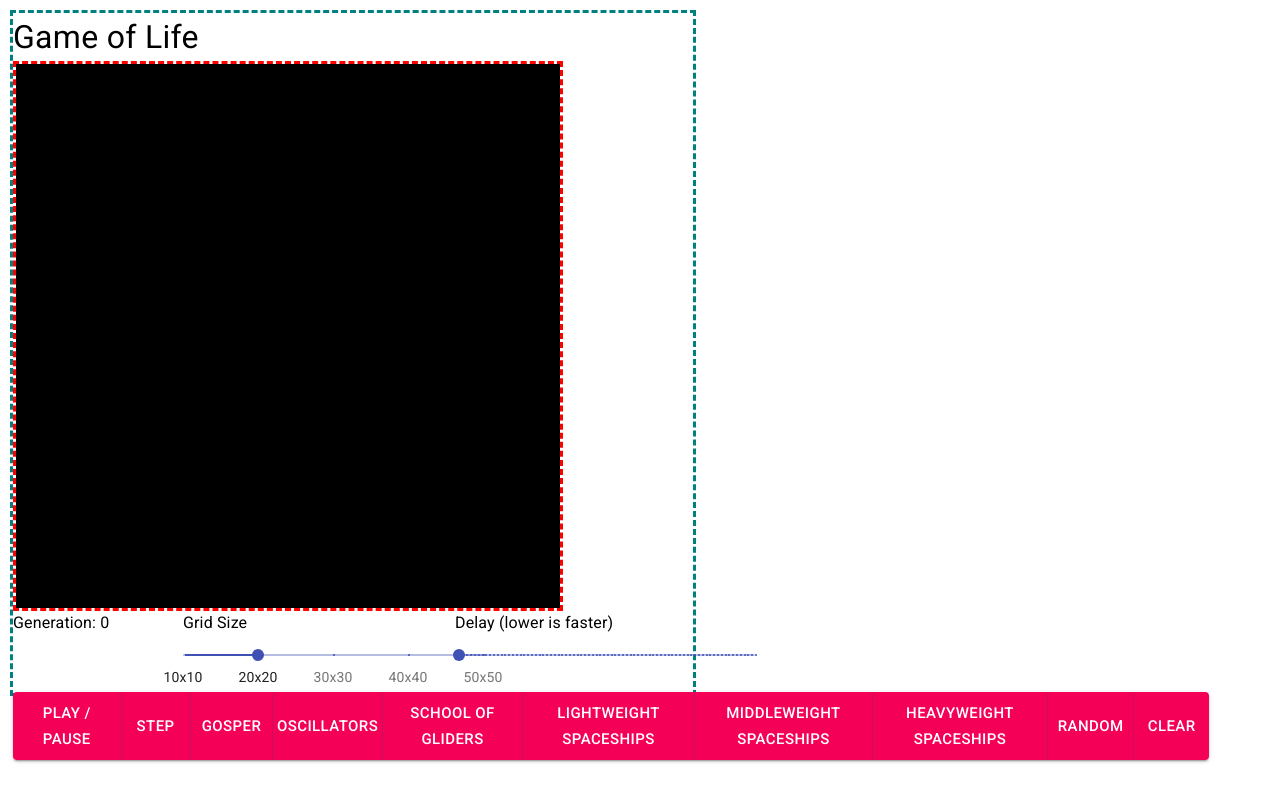
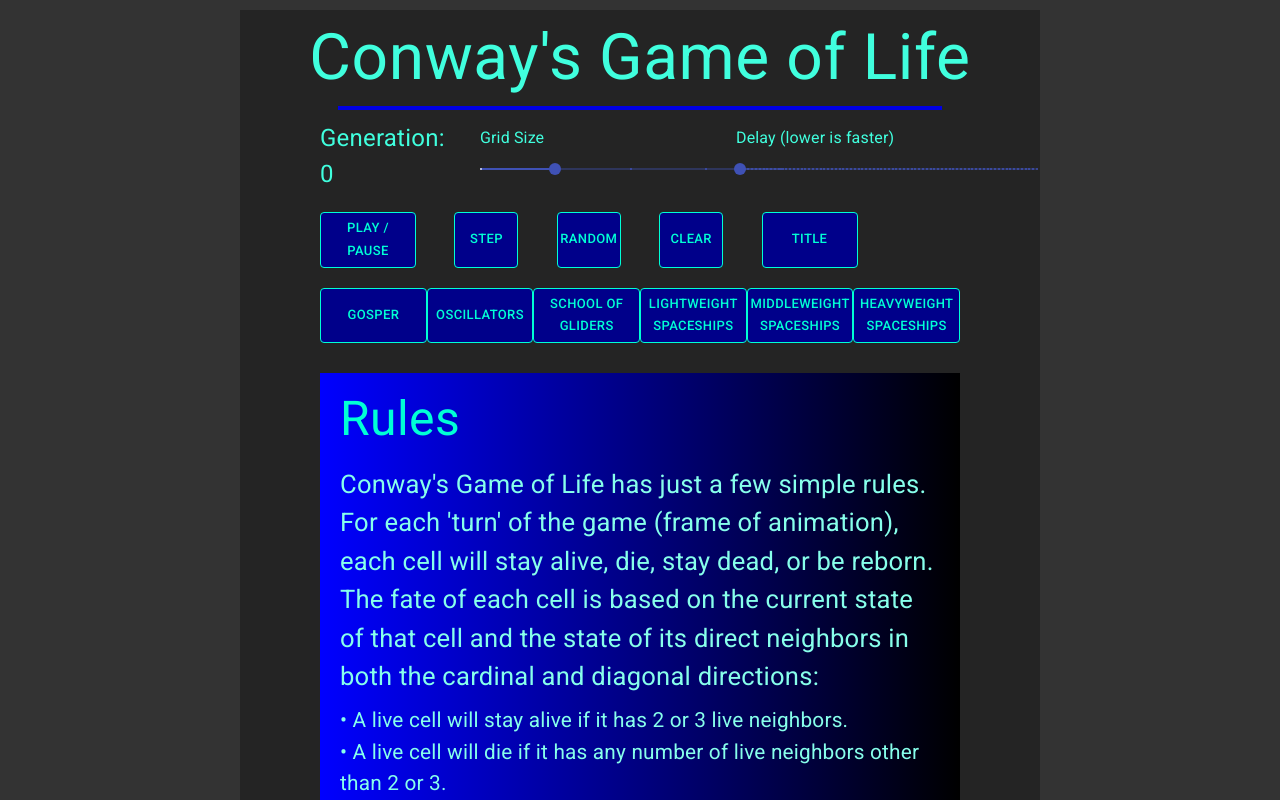
Before and after one commit to bloominstituteoftechnology/CS-Build-Week-1, a React (Create React App) app: page / in a window 1280 px wide. Shown: the top 800 px of the page. Built offline with nearby package versions, Linux system fonts and the light colour scheme.

Commit message:
General styling. Significant progress on About section. Tidied up a bit.

```diff
--- /dev/null
+++ b/src/components/About.js
@@ -0,0 +1,77 @@
+import React from 'react';
+import makeStyles from '@material-ui/styles/makeStyles';
+// import useTheme from '@material-ui/styles/useTheme';
+import Typography from '@material-ui/core/Typography';
+
+const useStyles = makeStyles(theme => ({
+  rectangle: {
+    width: '80%',
+    margin: '20px auto',
+    background: 'linear-gradient(90deg, rgba(0,0,255,1) 0%, rgba(0,0,0,1) 100%)'
+  },
+  title: {
+    display: 'flex',
+    padding: '10px 20px 0 20px',
+    width: '100%',
+    fontSize: '3em',
+    color: [theme.palette.alive.a]
+  },
+  text: {
+    display: 'flex',
+    padding: '10px 20px',
+    fontSize: '1.6em',
+    color: [theme.palette.alive.e]
+  },
+  bullet: {
+    padding: '0 20px',
+    fontSize: '1.3em',
+    color: [theme.palette.alive.e]
+  }
+}));
+
+export default function About() {
+  const classes = useStyles();
+  // const theme = useTheme();
+
+  return (
+    <div className={classes.rectangle}>
+      <Typography className={classes.title}>Rules</Typography>
+      <Typography className={classes.text}>
+        Conway's Game of Life has just a few simple rules. For each 'turn' of
+        the game (frame of animation), each cell will stay alive, die, stay
+        dead, or be reborn. The fate of each cell is based on the current state
+        of that cell and the state of its direct neighbors in both the cardinal
+        and diagonal directions:
+      </Typography>
+      <Typography className={classes.bullet}>
+        • A live cell will stay alive if it has 2 or 3 live neighbors.
+      </Typography>
+      <Typography className={classes.bullet}>
+        • A live cell will die if it has any number of live neighbors other than
+        2 or 3.
+      </Typography>
+      <Typography className={classes.bullet}>
+        • A dead cell will be reborn if it has exactly 3 live neighbors.
+      </Typography>
+      <Typography className={classes.bullet}>
+        • A dead cell will stay dead if it has any number of live neighbors
+        other than 3.
+      </Typography>
+      <Typography className={classes.text}>
+        From these simple rules, a surprising amount of complexity can emerge.
+        Try 'School of Gliders', one of the other presets, or create your own
+        starting board and see what happens.
+      </Typography>
+      <Typography className={classes.title}>
+        Turing Completeness of Game of Life
+      </Typography>
+      <Typography className={classes.text}>
+        Conway's Game of Life has just a few simple rules. For each 'turn' of
+        the game (frame of animation), each cell will stay alive, die, stay
+        dead, or be reborn. The fate of each cell is based on the current state
+        of that cell and the state of its direct neighbors in both the cardinal
+        and diagonal directions:
+      </Typography>
+    </div>
+  );
+}
--- a/src/components/App.js
+++ b/src/components/App.js
@@ -1,15 +1,13 @@
 import React from 'react';
 import ThemeProvider from '@material-ui/styles/ThemeProvider';
 
-import theme from '../assets/mui-themes/main_theme';
+import theme from '../assets/mui_theme';
 import GameOfLife from './GameOfLife';
-// import GameOfLifeCanvas from './GameOfLifeCanvas';
 
 function App() {
   return (
     <ThemeProvider theme={theme}>
       <GameOfLife />
-      {/* <GameOfLifeCanvas /> */}
     </ThemeProvider>
   );
 }
--- a/src/components/Controls.js
+++ b/src/components/Controls.js
@@ -2,9 +2,7 @@ import React from 'react';
 import makeStyles from '@material-ui/styles/makeStyles';
 // import useTheme from '@material-ui/styles/useTheme';
 import Typography from '@material-ui/core/Typography';
-import Grid from '@material-ui/core/Grid';
 import Button from '@material-ui/core/Button';
-import ButtonGroup from '@material-ui/core/ButtonGroup';
 
 import GridSizeSlider from './GridSizeSlider';
 import DelaySlider from './DelaySlider';
@@ -14,12 +12,42 @@ import gliders from '../presets/gliders';
 import LWSSs from '../presets/LWSSs';
 import MWSSs from '../presets/MWSSs';
 import HWSSs from '../presets/HWSSs';
+import title from '../presets/title';
 
 const useStyles = makeStyles(theme => ({
+  container: {
+    width: '80%'
+  },
+  display: {
+    color: [theme.palette.alive.c]
+  },
+  generation: {
+    color: [theme.palette.alive.c],
+    fontSize: '1.5em'
+  },
   topRow: {
+    padding: '10px 0',
     display: 'grid',
     gridTemplateColumns: '20% 35% 35%',
+    justifyContent: 'space-between',
+    alignItems: 'center'
+  },
+  middleRow: {
+    padding: '10px 0',
+    display: 'grid',
+    gridTemplateColumns: '15% 10% 10% 10% 15% 10% ',
     justifyContent: 'space-between'
+  },
+  bottomRow: {
+    padding: '10px 0',
+    display: 'grid',
+    gridTemplateColumns: '1fr 1fr 1fr 1fr 1fr 1fr',
+    justifyContent: 'space-between'
+  },
+  button: {
+    background: [theme.palette.dead.e],
+    color: [theme.palette.alive.a],
+    border: `1px solid ${[theme.palette.alive.a]}`
   }
 }));
 
@@ -36,45 +64,66 @@ export default function Controls({
   clear
 }) {
   const classes = useStyles();
+  // const theme = useTheme();
+
   return (
-    <div>
+    <div className={classes.container}>
       <div className={classes.topRow}>
-        <Typography>Generation: {generation}</Typography>
+        <Typography className={classes.generation}>
+          Generation: {generation}
+        </Typography>
         <GridSizeSlider gridSize={gridSize} updateGridSize={updateGridSize} />
         <DelaySlider delay={delay} updateDelay={updateDelay} />
       </div>
-      <Grid container spacing={3}>
-        <Grid item xs={12} md={6}>
-          <Grid container spacing={1} direction='column' alignItems='center'>
-            <Grid item>
-              <ButtonGroup
-                variant='contained'
-                color='secondary'
-                size='large'
-                aria-label='Large contained secondary button group'
+      <div className={classes.middleRow}>
+        <Button
+          className={classes.button}
+          size='small'
+          onClick={e => playPause(e)}
         >
-                <Button onClick={e => playPause(e)}>Play / Pause</Button>
-                <Button onClick={e => step(e)}>Step</Button>
+          Play / Pause
+        </Button>
+        <Button className={classes.button} size='small' onClick={e => step(e)}>
+          Step
+        </Button>
         <Button
-                  onClick={e =>
-                    preset(e, gosper.gridSize, gosper.delay, gosper.data)
-                  }
+          className={classes.button}
+          size='small'
+          onClick={e => random(e)}
+        >
+          Random
+        </Button>
+        <Button className={classes.button} size='small' onClick={e => clear(e)}>
+          Clear
+        </Button>
+        <Button
+          className={classes.button}
+          size='small'
+          onClick={e => preset(e, title.gridSize, title.delay, title.data)}
+        >
+          Title
+        </Button>
+      </div>
+      <div className={classes.bottomRow}>
+        <Button
+          className={classes.button}
+          size='small'
+          onClick={e => preset(e, gosper.gridSize, gosper.delay, gosper.data)}
         >
           Gosper
         </Button>
         <Button
+          className={classes.button}
+          size='small'
           onClick={e =>
-                    preset(
-                      e,
-                      oscillators.gridSize,
-                      oscillators.delay,
-                      oscillators.data
-                    )
+            preset(e, oscillators.gridSize, oscillators.delay, oscillators.data)
           }
         >
           Oscillators
         </Button>
         <Button
+          className={classes.button}
+          size='small'
           onClick={e =>
             preset(e, gliders.gridSize, gliders.delay, gliders.data)
           }
@@ -82,33 +131,27 @@ export default function Controls({
           School of Gliders
         </Button>
         <Button
-                  onClick={e =>
-                    preset(e, LWSSs.gridSize, LWSSs.delay, LWSSs.data)
-                  }
+          className={classes.button}
+          size='small'
+          onClick={e => preset(e, LWSSs.gridSize, LWSSs.delay, LWSSs.data)}
         >
           Lightweight Spaceships
         </Button>
         <Button
-                  onClick={e =>
-                    preset(e, MWSSs.gridSize, MWSSs.delay, MWSSs.data)
-                  }
+          className={classes.button}
+          size='small'
+          onClick={e => preset(e, MWSSs.gridSize, MWSSs.delay, MWSSs.data)}
         >
           Middleweight Spaceships
         </Button>
         <Button
-                  onClick={e =>
-                    preset(e, HWSSs.gridSize, HWSSs.delay, HWSSs.data)
-                  }
+          className={classes.button}
+          size='small'
+          onClick={e => preset(e, HWSSs.gridSize, HWSSs.delay, HWSSs.data)}
         >
           Heavyweight Spaceships
         </Button>
-                <Button onClick={e => random(e)}>Random</Button>
-                <Button onClick={e => clear(e)}>Clear</Button>
-              </ButtonGroup>
-            </Grid>
-          </Grid>
-        </Grid>
-      </Grid>
+      </div>
     </div>
   );
 }
--- a/src/components/DelaySlider.js
+++ b/src/components/DelaySlider.js
@@ -9,6 +9,9 @@ const useStyles = makeStyles(theme => ({
   },
   margin: {
     height: theme.spacing(3)
+  },
+  display: {
+    color: [theme.palette.alive.c]
   }
 }));
 
@@ -21,7 +24,7 @@ export default function DelaySlider({ delay, updateDelay }) {
 
   return (
     <div className={classes.root}>
-      <Typography id='discrete-slider' gutterBottom>
+      <Typography className={classes.display} id='discrete-slider' gutterBottom>
         Delay (lower is faster)
       </Typography>
       <Slider
--- a/src/components/GameOfLife.js
+++ b/src/components/GameOfLife.js
@@ -9,16 +9,21 @@ import generate from '../utilities/generate';
 
 import Grid from './Grid';
 import Controls from './Controls';
+import About from './About';
 
 const useStyles = makeStyles(theme => ({
   container: {
-    border: '3px dashed teal',
-    width: '85vmin',
-    height: '85vmin',
-    background: [theme.palette.main]
+    margin: '0 auto',
+    width: '100vmin',
+    height: '100vmin',
+    background: [theme.palette.main],
+    display: 'flex',
+    flexDirection: 'column',
+    alignItems: 'center'
   },
   title: {
-    fontSize: '2em'
+    color: [theme.palette.alive.c],
+    fontSize: '4em'
   }
 }));
 
@@ -49,6 +54,7 @@ export default function GameOfLife() {
       tempCellData[index] = 90;
       setCellData(tempCellData);
     }
+    // The following is useful in devloping presets:
     const alive = [];
     tempCellData.forEach((cell, index) => {
       if (cell % 10 === 1) {
@@ -134,8 +140,9 @@ export default function GameOfLife() {
 
   return (
     <Box className={classes.container}>
-      <Typography className={classes.title}>Game of Life</Typography>
+      <Typography className={classes.title}>Conway's Game of Life</Typography>
       <Grid
+        className={classes.grid}
         cellData={cellData}
         gridSize={gridSize}
         toggleCellManual={toggleCellManual}
@@ -155,6 +162,7 @@ export default function GameOfLife() {
         random={random}
         clear={clear}
       />
+      <About />
     </Box>
   );
 }
--- a/src/components/Grid.js
+++ b/src/components/Grid.js
@@ -6,9 +6,9 @@ import MemoCell from './MemoCell';
 
 const useStyles = makeStyles(theme => ({
   grid: {
-    border: '3px dashed red',
-    width: '80%',
-    height: '80%',
+    border: `2px solid ${theme.palette.dead.b}`,
+    width: '75%',
+    height: '75%',
     display: 'grid'
   }
 }));
--- a/src/components/GridSizeSlider.js
+++ b/src/components/GridSizeSlider.js
@@ -2,29 +2,6 @@ import React from 'react';
 import { makeStyles } from '@material-ui/core/styles';
 import Typography from '@material-ui/core/Typography';
 import Slider from '@material-ui/core/Slider';
-
-const marks = [
-  {
-    value: 10,
-    label: '10x10'
-  },
-  {
-    value: 20,
-    label: '20x20'
-  },
-  {
-    value: 30,
-    label: '30x30'
-  },
-  {
-    value: 40,
-    label: '40x40'
-  },
-  {
-    value: 50,
-    label: '50x50'
-  }
-];
 
 const useStyles = makeStyles(theme => ({
   root: {
@@ -32,6 +9,9 @@ const useStyles = makeStyles(theme => ({
   },
   margin: {
     height: theme.spacing(3)
+  },
+  display: {
+    color: [theme.palette.alive.c]
   }
 }));
 
@@ -44,7 +24,7 @@ export default function GridSizeSlider({ gridSize, updateGridSize }) {
 
   return (
     <div className={classes.root}>
-      <Typography id='discrete-slider' gutterBottom>
+      <Typography className={classes.display} id='discrete-slider' gutterBottom>
         Grid Size
       </Typography>
       <Slider
@@ -52,9 +32,9 @@ export default function GridSizeSlider({ gridSize, updateGridSize }) {
         value={gridSize}
         getAriaValueText={valuetext}
         aria-labelledby='discrete-slider'
-        valueLabelDisplay='off'
+        valueLabelDisplay='auto'
         step={10}
-        marks={marks}
+        marks
         min={10}
         max={50}
       />
--- a/src/css/main.css
+++ b/src/css/main.css
@@ -130,5 +130,6 @@ html {
   font-family: 'Roboto', sans-serif;
 }
 body {
+  background: #333333;
   margin: 10px;
 }
--- a/src/less/global.less
+++ b/src/less/global.less
@@ -3,5 +3,6 @@ html {
 }
 
 body {
+  background: #333333;
   margin: 10px;
 }
--- /dev/null
+++ b/src/presets/title.js
@@ -0,0 +1,319 @@
+const title = {
+  gridSize: 50,
+  delay: 100,
+  data: [
+    154,
+    155,
+    156,
+    157,
+    204,
+    254,
+    261,
+    262,
+    265,
+    266,
+    267,
+    270,
+    274,
+    277,
+    278,
+    279,
+    281,
+    284,
+    286,
+    289,
+    290,
+    291,
+    304,
+    310,
+    313,
+    315,
+    318,
+    320,
+    322,
+    324,
+    326,
+    329,
+    331,
+    334,
+    336,
+    338,
+    354,
+    360,
+    363,
+    365,
+    368,
+    370,
+    372,
+    374,
+    376,
+    379,
+    381,
+    384,
+    389,
+    390,
+    404,
+    410,
+    413,
+    415,
+    418,
+    420,
+    422,
+    424,
+    426,
+    429,
+    431,
+    434,
+    441,
+    454,
+    455,
+    456,
+    457,
+    461,
+    462,
+    465,
+    468,
+    471,
+    473,
+    477,
+    478,
+    479,
+    482,
+    483,
+    484,
+    488,
+    489,
+    490,
+    534,
+    582,
+    583,
+    584,
+    760,
+    761,
+    762,
+    763,
+    810,
+    841,
+    860,
+    866,
+    867,
+    868,
+    871,
+    873,
+    877,
+    878,
+    885,
+    886,
+    890,
+    892,
+    910,
+    912,
+    913,
+    915,
+    918,
+    920,
+    922,
+    924,
+    926,
+    929,
+    934,
+    937,
+    940,
+    960,
+    963,
+    965,
+    968,
+    970,
+    972,
+    974,
+    976,
+    977,
+    978,
+    984,
+    987,
+    989,
+    990,
+    991,
+    1010,
+    1013,
+    1015,
+    1018,
+    1020,
+    1022,
+    1024,
+    1026,
+    1034,
+    1037,
+    1040,
+    1060,
+    1061,
+    1062,
+    1063,
+    1066,
+    1067,
+    1068,
+    1070,
+    1074,
+    1077,
+    1078,
+    1079,
+    1085,
+    1086,
+    1090,
+    1356,
+    1357,
+    1358,
+    1359,
+    1406,
+    1409,
+    1456,
+    1459,
+    1477,
+    1478,
+    1506,
+    1509,
+    1526,
+    1529,
+    1530,
+    1556,
+    1559,
+    1567,
+    1568,
+    1569,
+    1570,
+    1575,
+    1580,
+    1606,
+    1609,
+    1617,
+    1620,
+    1625,
+    1629,
+    1630,
+    1656,
+    1659,
+    1667,
+    1670,
+    1675,
+    1678,
+    1706,
+    1709,
+    1717,
+    1718,
+    1719,
+    1720,
+    1725,
+    1728,
+    1735,
+    1736,
+    1737,
+    1756,
+    1759,
+    1775,
+    1778,
+    1784,
+    1788,
+    1806,
+    1809,
+    1817,
+    1818,
+    1819,
+    1820,
+    1823,
+    1824,
+    1825,
+    1828,
+    1829,
+    1830,
+    1833,
+    1836,
+    1839,
+    1856,
+    1859,
+    1867,
+    1870,
+    1873,
+    1880,
+    1883,
+    1885,
+    1887,
+    1889,
+    1906,
+    1909,
+    1917,
+    1920,
+    1923,
+    1930,
+    1933,
+    1936,
+    1939,
+    1956,
+    1959,
+    1967,
+    1970,
+    1973,
+    1974,
+    1975,
+    1978,
+    1979,
+    1980,
+    1983,
+    1987,
+    1988,
+    2006,
+    2009,
+    2010,
+    2011,
+    2012,
+    2013,
+    2014,
+    2017,
+    2020,
+    2025,
+    2028,
+    2033,
+    2036,
+    2056,
+    2064,
+    2067,
+    2070,
+    2075,
+    2078,
+    2083,
+    2087,
+    2088,
+    2089,
+    2106,
+    2114,
+    2117,
+    2120,
+    2125,
+    2128,
+    2134,
+    2139,
+    2156,
+    2157,
+    2158,
+    2159,
+    2160,
+    2161,
+    2162,
+    2163,
+    2164,
+    2167,
+    2168,
+    2169,
+    2170,
+    2175,
+    2176,
+    2177,
+    2178,
+    2185,
+    2186,
+    2187,
+    2188,
+    2189
+  ]
+};
+
+export default title;
```
Also changed, not shown: src/assets/mui_theme.js (renamed from src/assets/mui-themes/main_theme.js, +6 -2 lines), 2 other files (tests, documents, lock files or other folders). Lines whose indentation alone changed are shown as unchanged.
